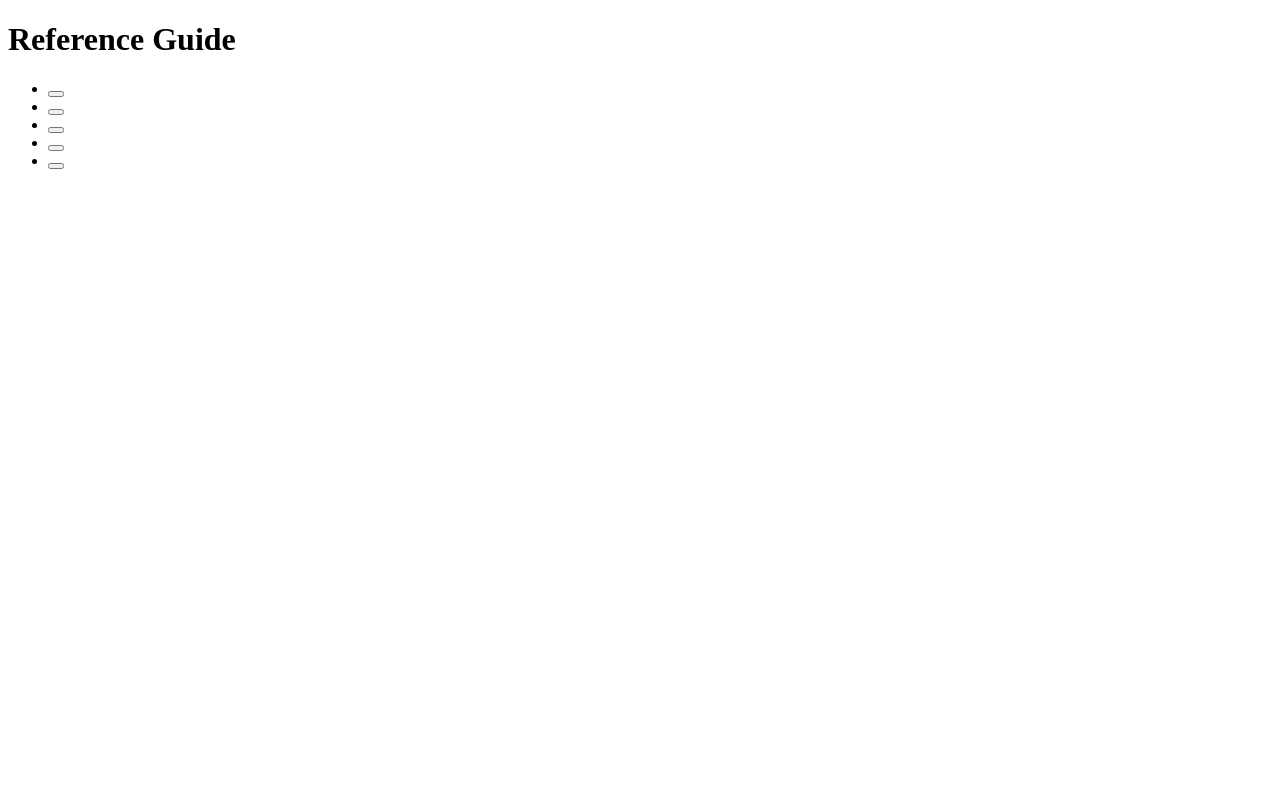
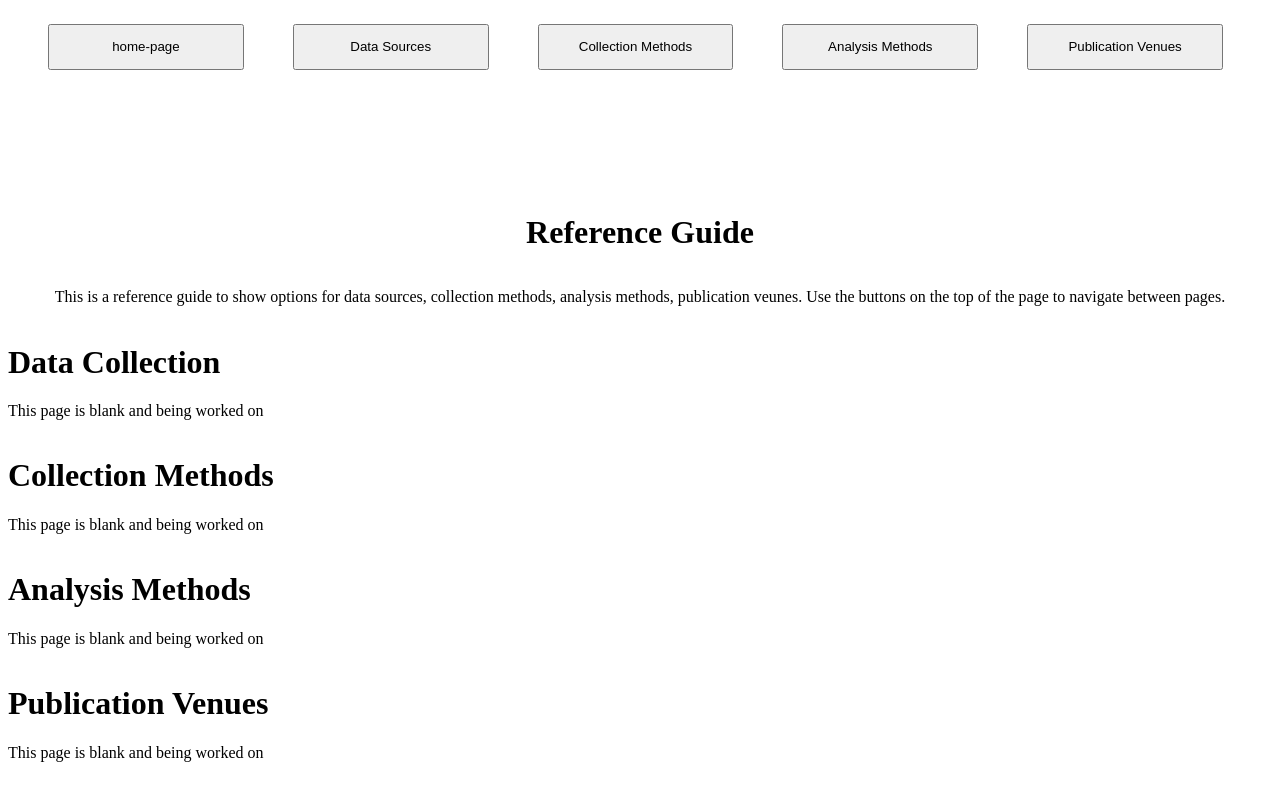
Before and after one commit to JoeTrent/phd-student-reference-guide-assignment, a plain HTML site: page index.html in a window 1280 px wide. Drawn offline with Linux system fonts and the light colour scheme.

Commit message:
Formatted the nav buttons and page. Added small message under each subject to show it's being worked on.

```diff
--- a/index.html
+++ b/index.html
@@ -5,22 +5,46 @@
     <meta charset="UTF-8">
     <meta name="viewport" content="width=device-width, initial-scale=1.0">
     <title>PHD-Student-Reference-Page</title>
+    <link rel="stylesheet" href="style.css">
 </head>
 
 <body>
+
+    <nav>
+        <ul>
+            <li><button>home-page</button></li>
+            <li><button>Data Sources</button></li>
+            <li><button>Collection Methods</button></li>
+            <li><button>Analysis Methods</button></li>
+            <li><button>Publication Venues</button></li>
+        </ul>
+    </nav>
     <div class="home-page">
         <h1>Reference Guide</h1>
+        <p>This is a reference guide to show options for data sources, collection methods, analysis methods,
+            publication veunes. Use the buttons on the top of the page to navigate between pages.
 
-        <nav>
-            <ul>
-                <li><button></button></li>
-                <li><button></button></li>
-                <li><button></button></li>
-                <li><button></button></li>
-                <li><button></button></li>
-            </ul>
-        </nav>
+        </p>
+    </div>
 
+    <div class="data-collection">
+        <h1>Data Collection</h1>
+        <p>This page is blank and being worked on</p>
+    </div>
+
+    <div class="collection-methods">
+        <h1>Collection Methods</h1>
+        <p>This page is blank and being worked on</p>
+    </div>
+
+    <div class="analysis-methods">
+        <h1>Analysis Methods</h1>
+        <p>This page is blank and being worked on</p>
+    </div>
+
+    <div class="publication-venues">
+        <h1>Publication Venues</h1>
+        <p>This page is blank and being worked on</p>
     </div>
 </body>
 
--- a/style.css
+++ b/style.css
@@ -0,0 +1,34 @@
+body{
+    display: flex;
+    flex-direction: column;
+    justify-content: center;
+}
+
+body nav ul{
+    list-style: none;
+    display: flex;
+    flex-direction: row;
+    align-items:flex-end;
+    justify-content: center;
+}
+
+nav li {
+    flex: 1;
+}
+
+nav li button{
+width: 80%;
+height: 100%;
+padding: 1em;
+}
+
+.home-page{
+    display: flex;
+    flex-direction: column;
+    justify-content: center;
+    align-items: center;
+}
+
+.home-page h1{
+    margin-top:4em;
+}
```
